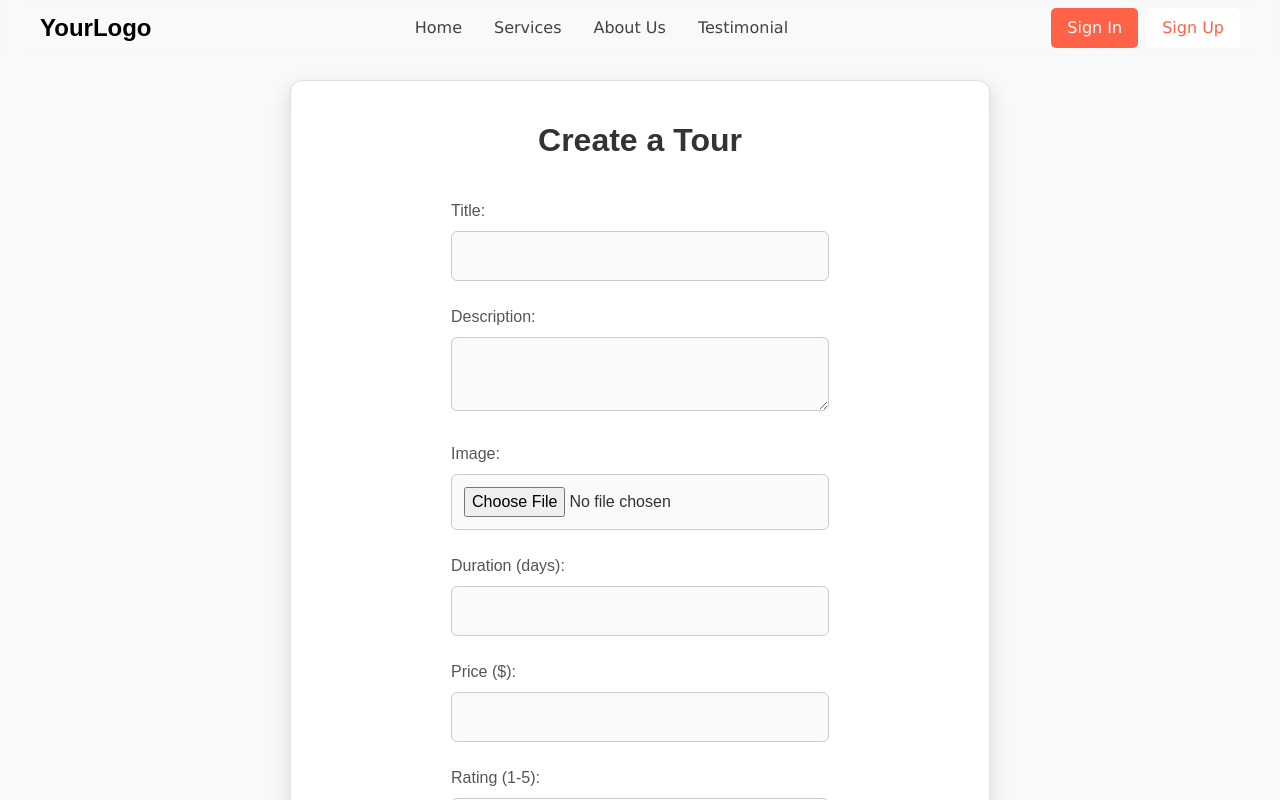
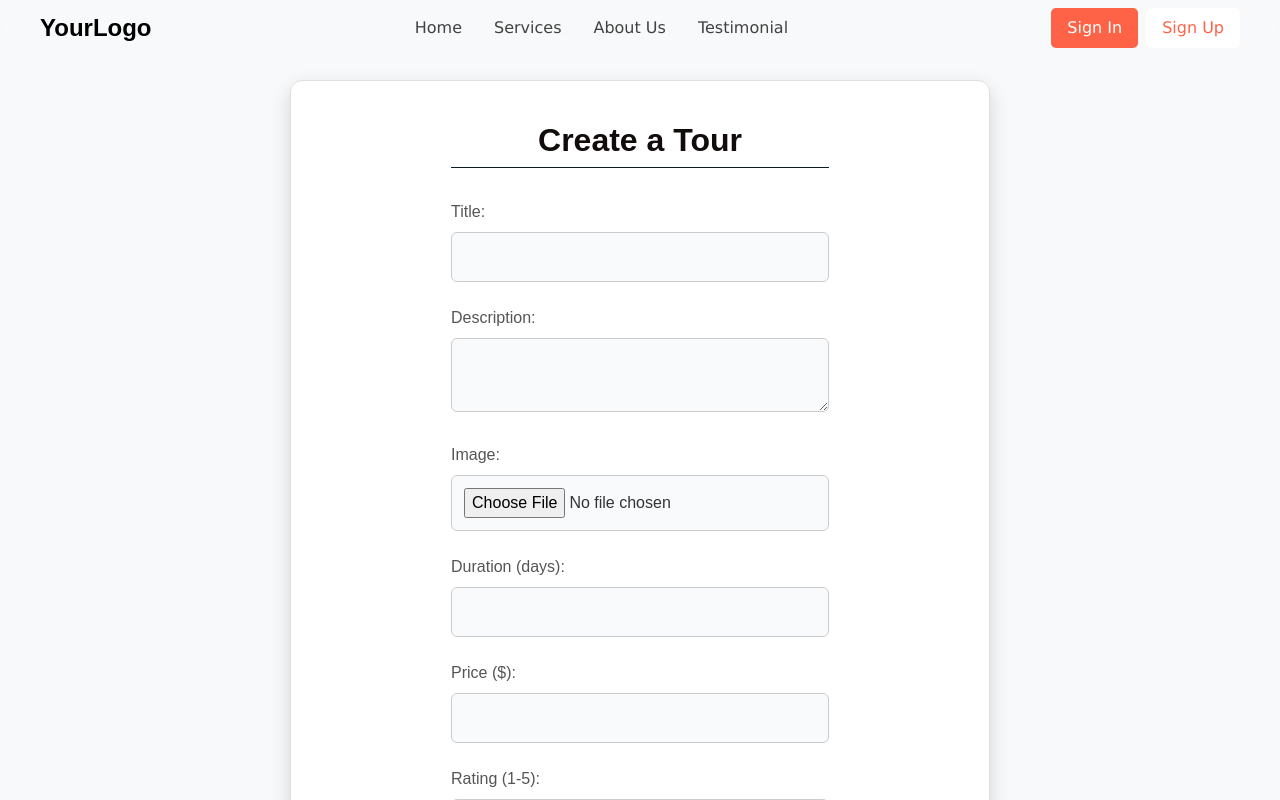
Before and after one commit to GoDofThunder9/ProjectX1, a React (Vite) app in the folder Frontend/: page /Admin/upload in a window 1280 px wide. Shown: the top 800 px of the page. Built offline with nearby package versions, Linux system fonts and the light colour scheme.

Commit message:
final work with tourism admin h2 issue

```diff
--- a/Frontend/src/Component/AdminPanel/TourismUploader.css
+++ b/Frontend/src/Component/AdminPanel/TourismUploader.css
@@ -12,15 +12,15 @@
   }
 
   /* Title Styling */
-  h2 {
+  .Form_title_uploader {
     margin: 0 0 2rem;
     font-size: 2rem;
-    font-weight: bold;
-    text-align: center; /* Center the title horizontally */
-    color: #333333;
-    /* border-bottom: 1px solid #05101bf5; */
+     font-weight: bold;
+    text-align: center; /*Center the title horizontally */
+    color: #110b0b;
+    border-bottom: 1px solid #05101bf5;
     padding-bottom: 0.5rem;
-    /* position: relative; */
+    position: relative;
   }
 
 
--- a/Frontend/src/Component/AdminPanel/TourismUploader.jsx
+++ b/Frontend/src/Component/AdminPanel/TourismUploader.jsx
@@ -54,7 +54,7 @@ const TourForm = () => {
       {/* Title at the top */}
 
       <form onSubmit={handleSubmit} encType="multipart/form-data">
-      <h2>Create a Tour</h2>
+      <h2 className='Form_title_uploader'>Create a Tour</h2>
         <div className="form-group">
           <label htmlFor="title">Title:</label>
           <input
```
